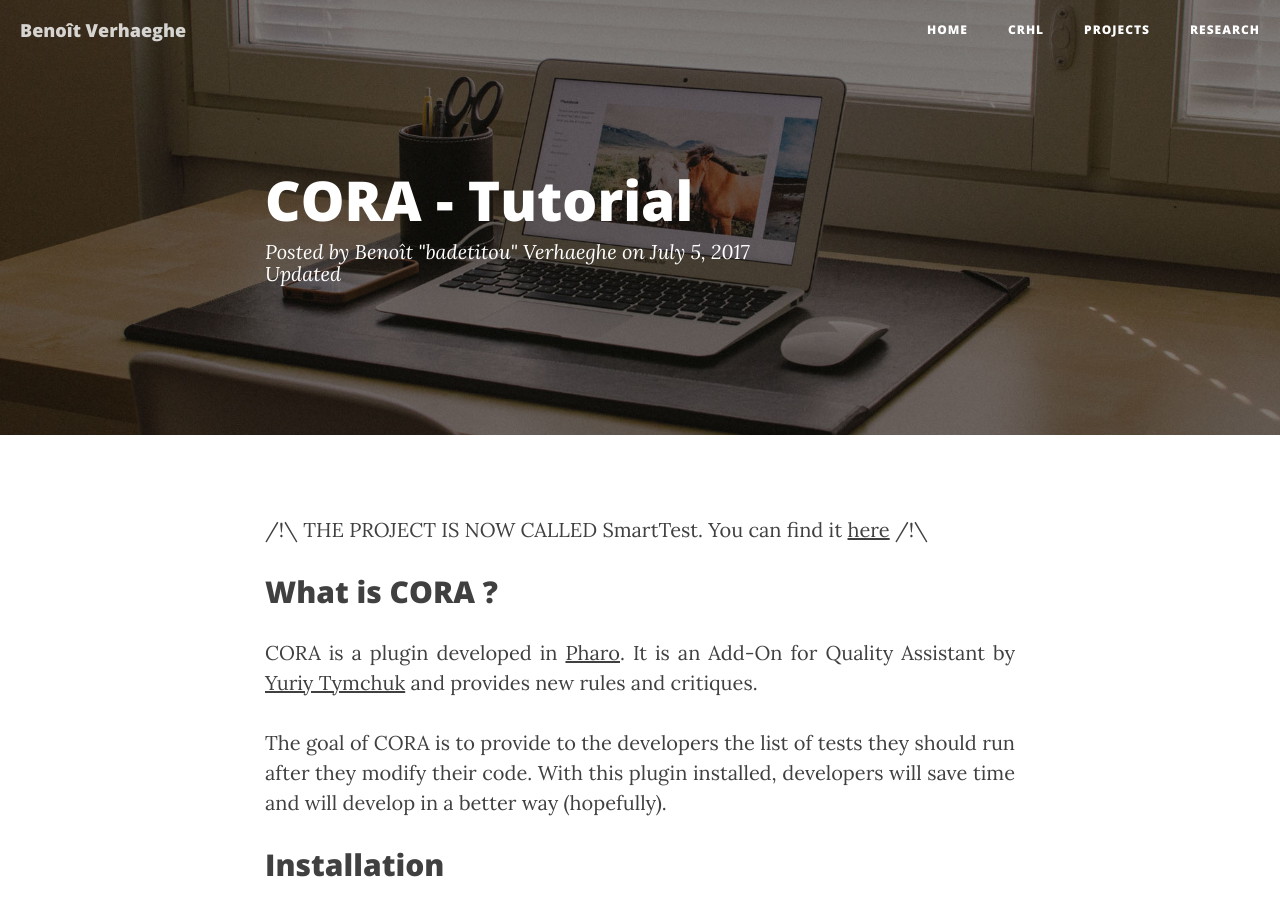
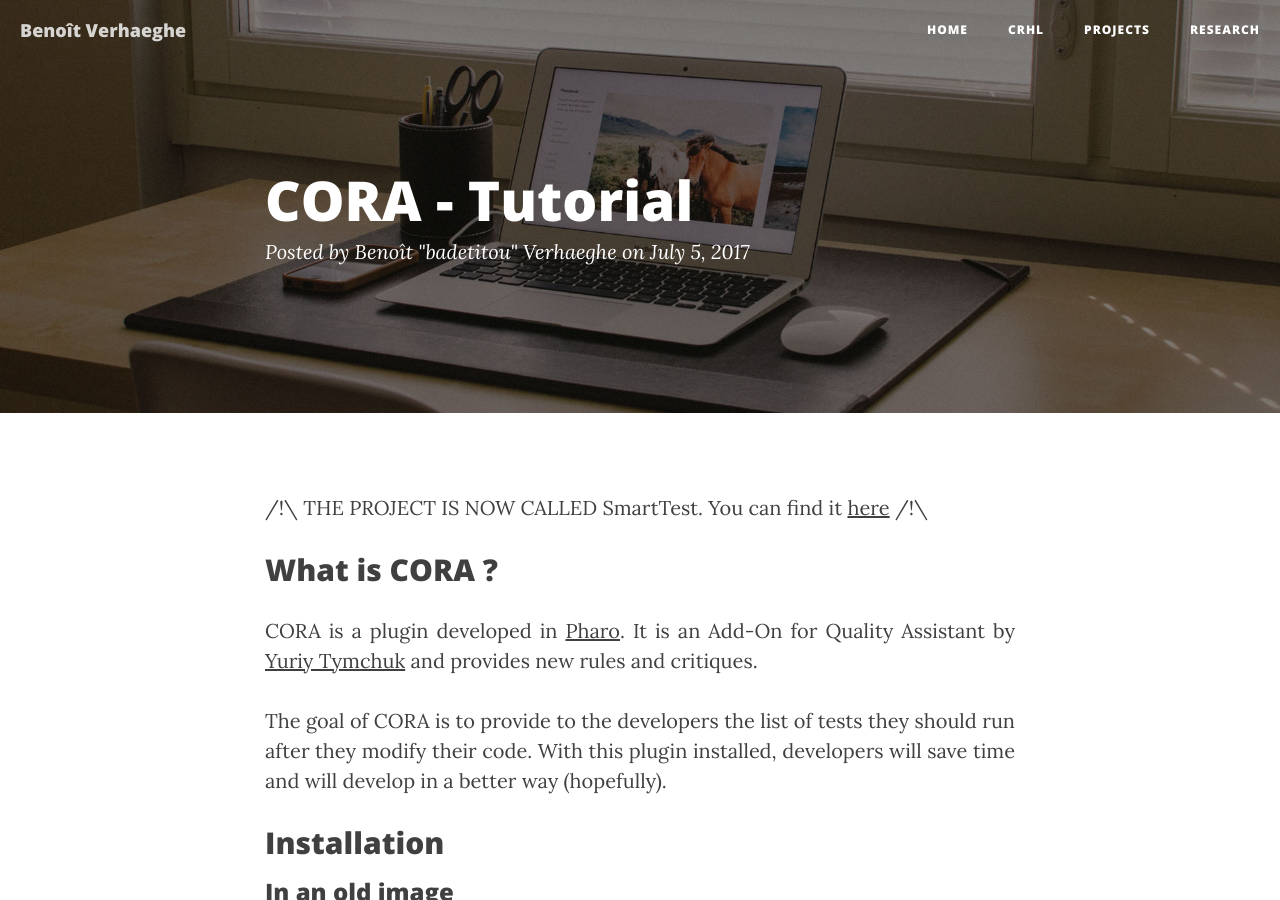
Before and after one commit to badetitou/badetitou.github.io, a Jekyll site: the page built from _posts/2017-07-05-CORA.md, in a window 1280 px wide and 900 px high. Built offline with Jekyll 4.4.1, drawn with Linux system fonts in a browser that asks for light colours; nearby versions of some CDN libraries.

Commit message:
+ SiteMap - Delete plugin modified at

```diff
--- a/_config.yml
+++ b/_config.yml
@@ -25,4 +25,4 @@
 gems:
   - jekyll-paginate
   - jekyll-feed
-  - jekyll-last-modified-at
+  - jekyll-sitemap
--- a/_layouts/post.html
+++ b/_layouts/post.html
@@ -13,7 +13,11 @@
                     <h2 class="subheading">{{ page.subtitle }}</h2>
                     {% endif %}
                     <span class="meta">Posted by {% if page.author %}{{ page.author }}{% else %}{{ site.title }}{% endif %} on {{ page.date | date: "%B %-d, %Y" }}</span>
-                    <span class="meta">Updated {{ page.last_modified_at }} </span>
+                    <span class="post-meta">
+                      {% if post.last_modified_at %}
+                        (Updated: <time datetime="{{ post.last_modified_at | date_to_xmlschema }}">{{ post.last_modified_at | date: "%b %-d, %Y" }}</time>)
+                      {% endif %}
+                    </span>
                 </div>
             </div>
         </div>
```
Also changed, not shown: _posts/2017-07-05-CORA.md (+1 -0 lines).
